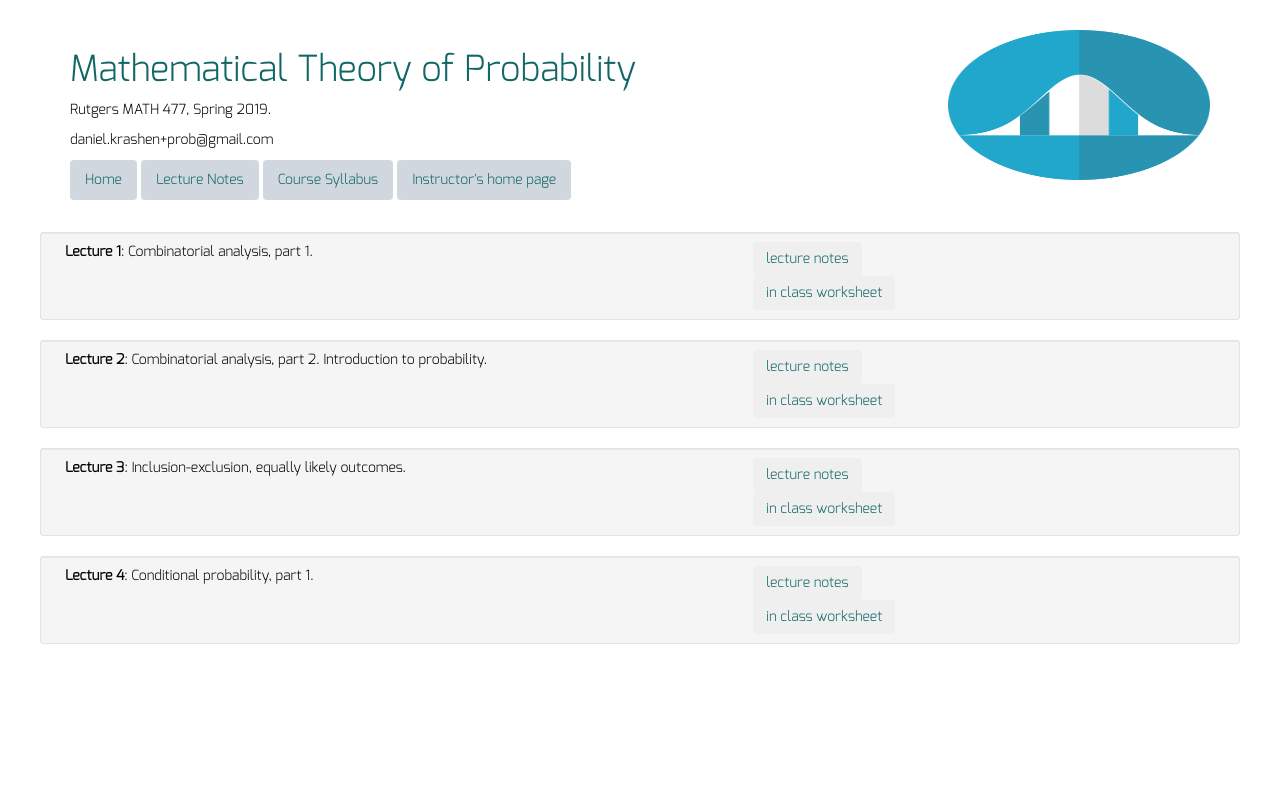
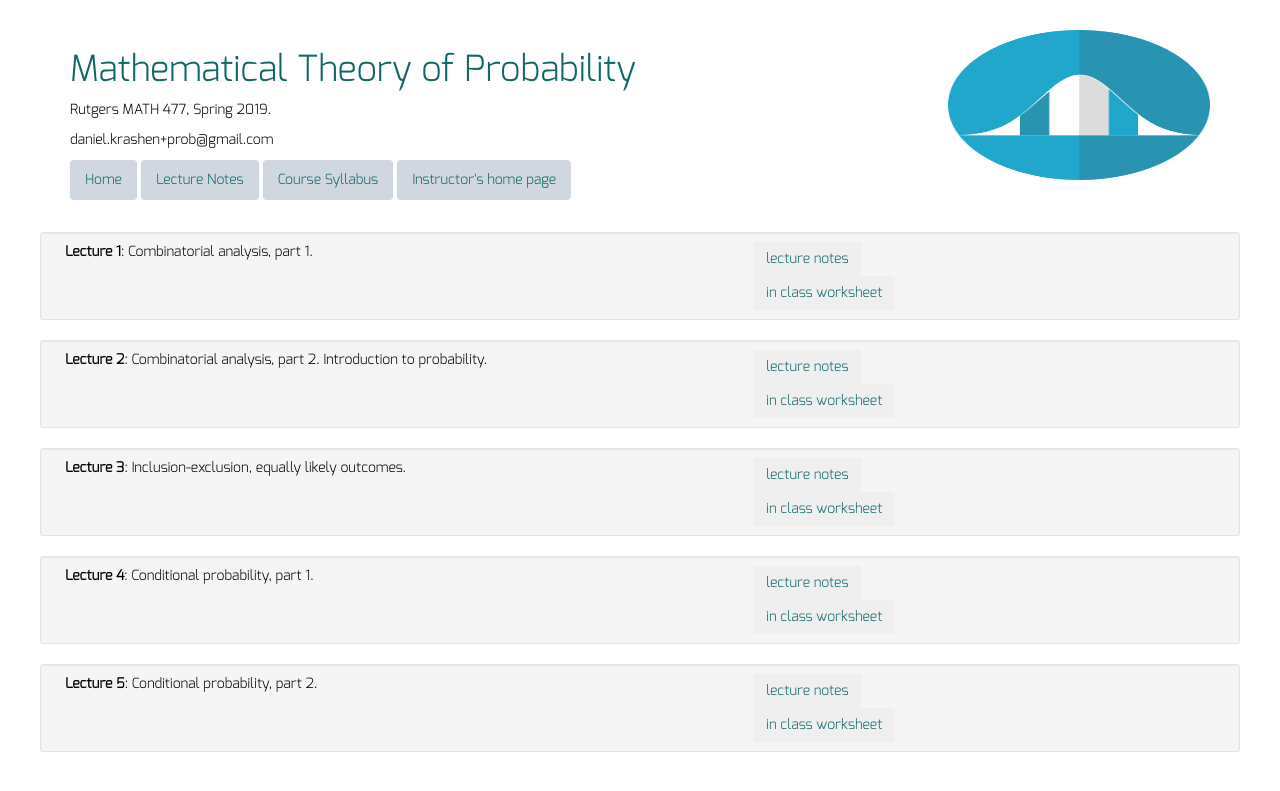
Before and after one commit to dkrashen/probability, a Jekyll site: the page built from lectures/index.html, in a window 1280 px wide. Shown: the top 791 px of the page. Built offline with Jekyll 4.4.1, drawn with Linux system fonts in a browser that asks for light colours; nearby versions of some CDN libraries.

Commit message:
add lecture and quiz 5

```diff
--- a/_data/lectures.yml
+++ b/_data/lectures.yml
@@ -14,3 +14,7 @@
   filename: "lecture4.pdf"
   description: "Conditional probability, part 1."
   quizfilename: "quiz4.pdf"
+- title: "Lecture 5"
+  filename: "lecture5.pdf"
+  description: "Conditional probability, part 2."
+  quizfilename: "quiz5.pdf"
```
Also changed, not shown: 2 other files.
